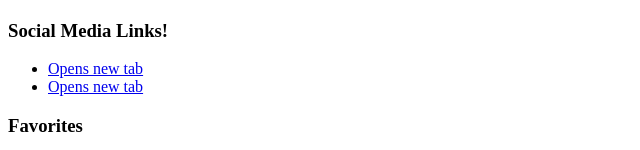
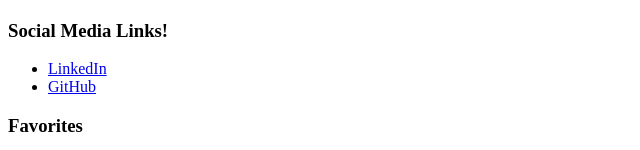
Before and after one commit to jordan-gilmartin/jordan-gilmartin.github.io, a plain HTML site: page index.html in a window 1280 px wide. Shown: the part 383-533 px from the top of the page, without its empty margins (0-640 px from the left). Drawn offline with Linux system fonts and the light colour scheme.

Commit message:
revised links

```diff
--- a/index.html
+++ b/index.html
@@ -23,8 +23,8 @@
   <!-- Links to Social Media -->
   <h3>Social Media Links!</h3>
   <ul>
-    <li><a href="https://www.linkedin.com/in/jordangilmartin" target="_blank">Opens new tab</a></li>
-    <li><a href="https://www.github.com/jordan-gilmartin/jordan-gilmartin.github.io" target="_blank">Opens new tab</a></li>
+    <li><a href="https://www.linkedin.com/in/jordangilmartin" target="_blank">LinkedIn</a></li>
+    <li><a href="https://www.github.com/jordan-gilmartin/jordan-gilmartin.github.io" target="_blank">GitHub</a></li>
   </ul>
 
   <h3>Favorites</h3>
```
